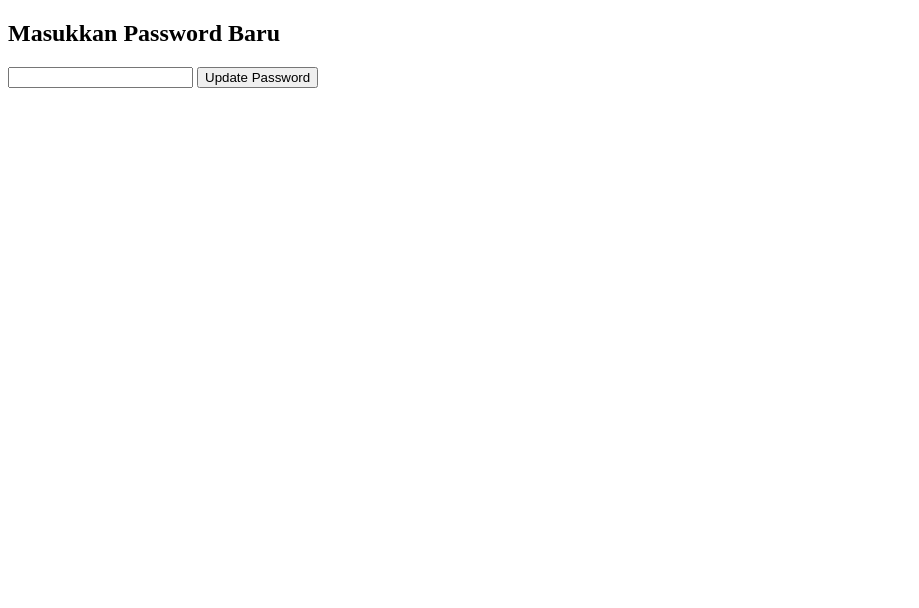
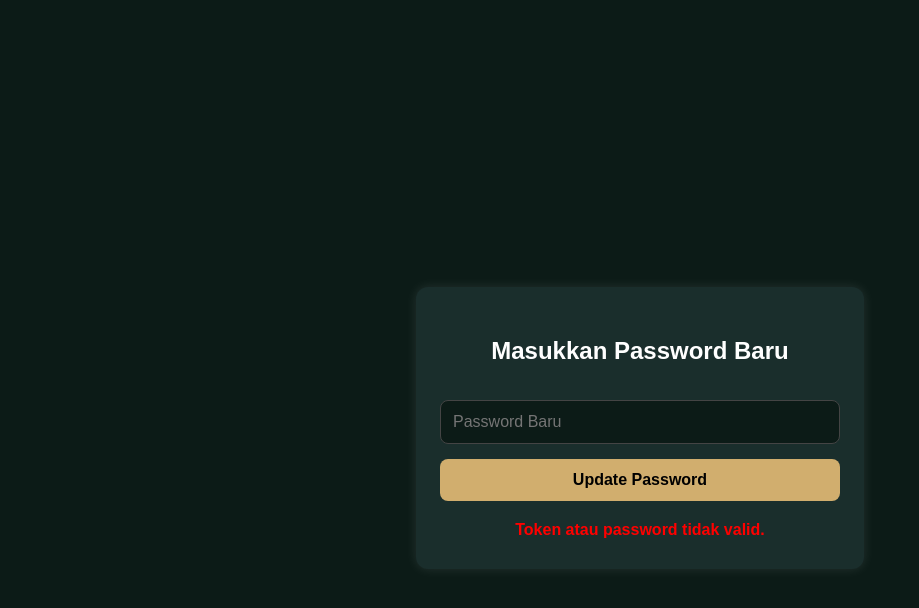
Before and after one commit to Rizkyyb0000/folk-reset-page, a plain HTML site: page index.html in a window 1280 px wide. Both pictures are taken after a click on the button "Update Password". Shown: the whole page, without its empty margins (0-919 px from the left). Drawn offline with Linux system fonts and the light colour scheme; no server answers.

Commit message:
Update index.html

```diff
--- a/index.html
+++ b/index.html
@@ -1,21 +1,83 @@
-<!-- index.html -->
 <!DOCTYPE html>
-<html>
+<html lang="id">
 <head>
+  <meta charset="UTF-8" />
+  <meta name="viewport" content="width=device-width, initial-scale=1.0" />
   <title>Update Password</title>
-  <meta charset="UTF-8" />
+  <style>
+    body {
+      background-color: #0c1b17;
+      color: white;
+      font-family: Arial, sans-serif;
+      display: flex;
+      justify-content: center;
+      align-items: center;
+      min-height: 100vh;
+      padding: 20px;
+    }
+    .container {
+      background-color: #1a2e2c;
+      padding: 30px 24px;
+      border-radius: 12px;
+      box-shadow: 0 0 12px rgba(255, 255, 255, 0.1);
+      width: 100%;
+      max-width: 400px;
+      text-align: center;
+    }
+    h2 {
+      margin-bottom: 20px;
+    }
+    input, button {
+      padding: 12px;
+      margin-top: 15px;
+      border-radius: 8px;
+      border: none;
+      width: 100%;
+      font-size: 16px;
+      box-sizing: border-box;
+    }
+    input {
+      background-color: #0c1b17;
+      color: white;
+      border: 1px solid #444;
+    }
+    button {
+      background-color: #d1ae6e;
+      color: black;
+      font-weight: bold;
+      cursor: pointer;
+      transition: background-color 0.3s ease;
+    }
+    button:hover {
+      background-color: #caa759;
+    }
+    #message {
+      margin-top: 20px;
+      font-weight: bold;
+    }
+  </style>
 </head>
 <body>
+  <div class="container">
     <h2>Masukkan Password Baru</h2>
-  <input type="password" id="password" />
+    <input type="password" id="password" placeholder="Password Baru" />
     <button onclick="submitPassword()">Update Password</button>
     <div id="message"></div>
+  </div>
 
   <script>
     async function submitPassword() {
       const token = new URLSearchParams(window.location.hash.substring(1)).get("access_token");
       const password = document.getElementById('password').value;
+      const msg = document.getElementById('message');
 
+      if (!token || !password) {
+        msg.textContent = "Token atau password tidak valid.";
+        msg.style.color = "red";
+        return;
+      }
+
+      try {
         const res = await fetch('/api/update-password', {
           method: 'POST',
           headers: { 'Content-Type': 'application/json' },
@@ -23,7 +85,22 @@
         });
 
         const result = await res.json();
-      document.getElementById('message').innerText = result.message || result.error;
+
+        if (res.ok) {
+          document.body.innerHTML = `
+            <div style="color: lightgreen; text-align: center; padding: 40px;">
+              <h2>Password berhasil diupdate.</h2>
+              <p>Silakan kembali ke <strong>Folk Football Academy App</strong>.</p>
+            </div>
+          `;
+        } else {
+          msg.textContent = "Gagal: " + (result.message || result.error || "Terjadi kesalahan.");
+          msg.style.color = "red";
+        }
+      } catch (e) {
+        msg.textContent = "Terjadi kesalahan: " + e.message;
+        msg.style.color = "red";
+      }
     }
   </script>
 </body>
```
Lines whose indentation alone changed are shown as unchanged.
